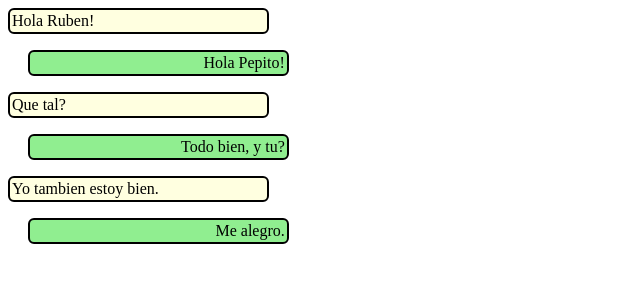
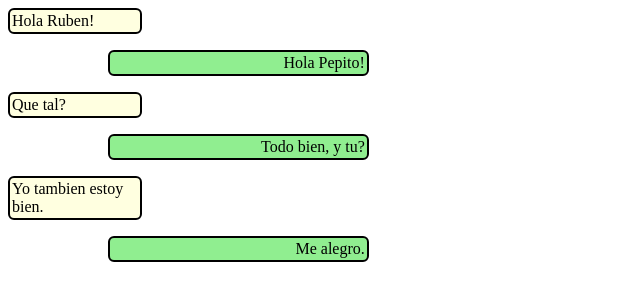
Before and after one commit to rubencobollo/rubencobollo.github.io, a plain HTML site: page ejercicio2/index.html in a window 1280 px wide. Shown: the whole page, without its empty margins (0-640 px from the left). Drawn offline with Linux system fonts and the light colour scheme.

Commit message:
Update index.css

```diff
--- a/ejercicio2/index.css
+++ b/ejercicio2/index.css
@@ -1,5 +1,5 @@
 .mensaje1 {
-  width: 20%;
+  width: 10%;
   border: 2px solid #000;
   border-radius: 6px;
   padding: 2px;
@@ -10,7 +10,7 @@
   display: flex;
   justify-content: flex-end;
   width: 20%;
-  margin-left: 20px;
+  margin-left: 100px;
   border: 2px solid #000;
   border-radius: 6px;
   padding: 2px;
```
